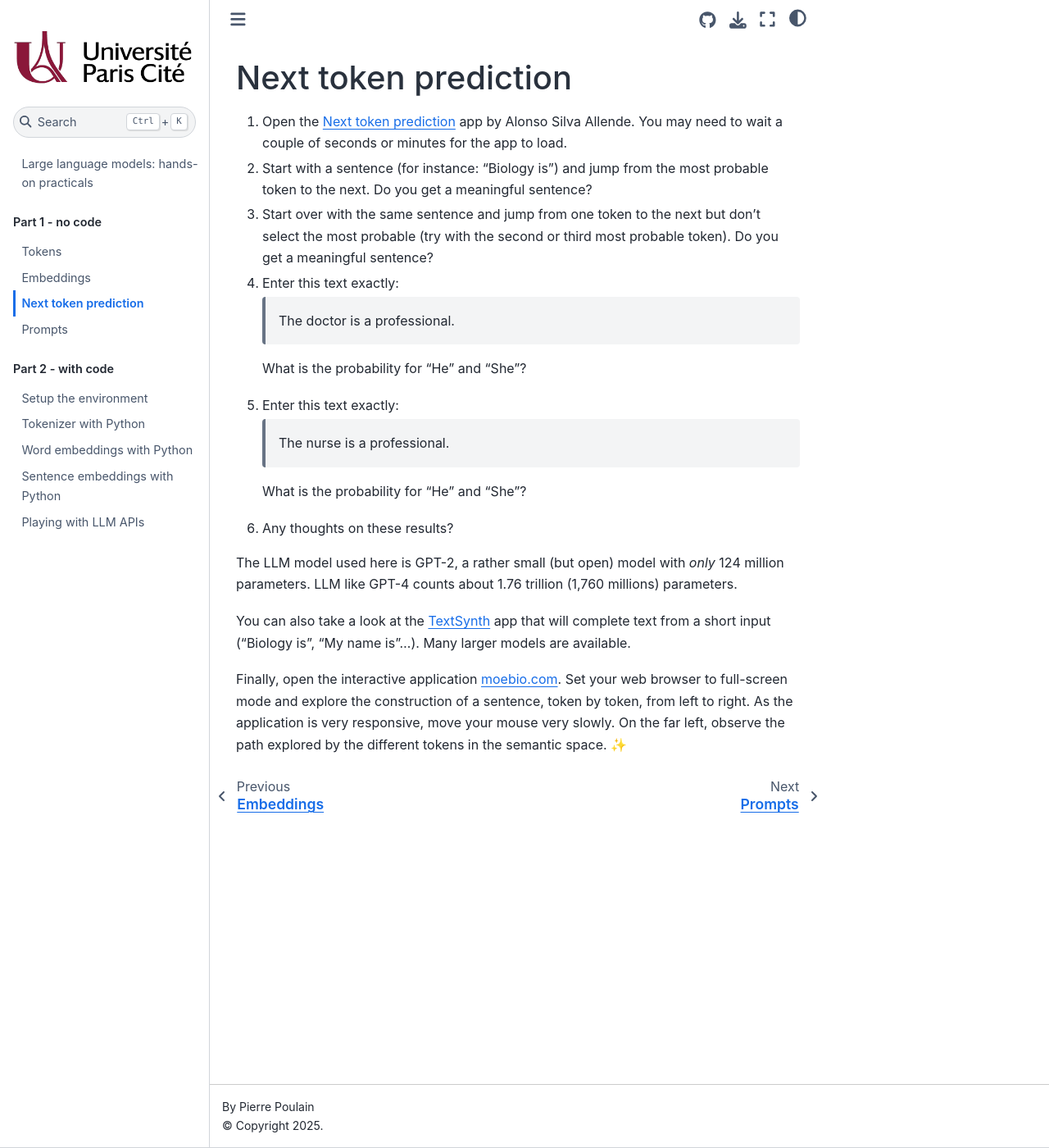
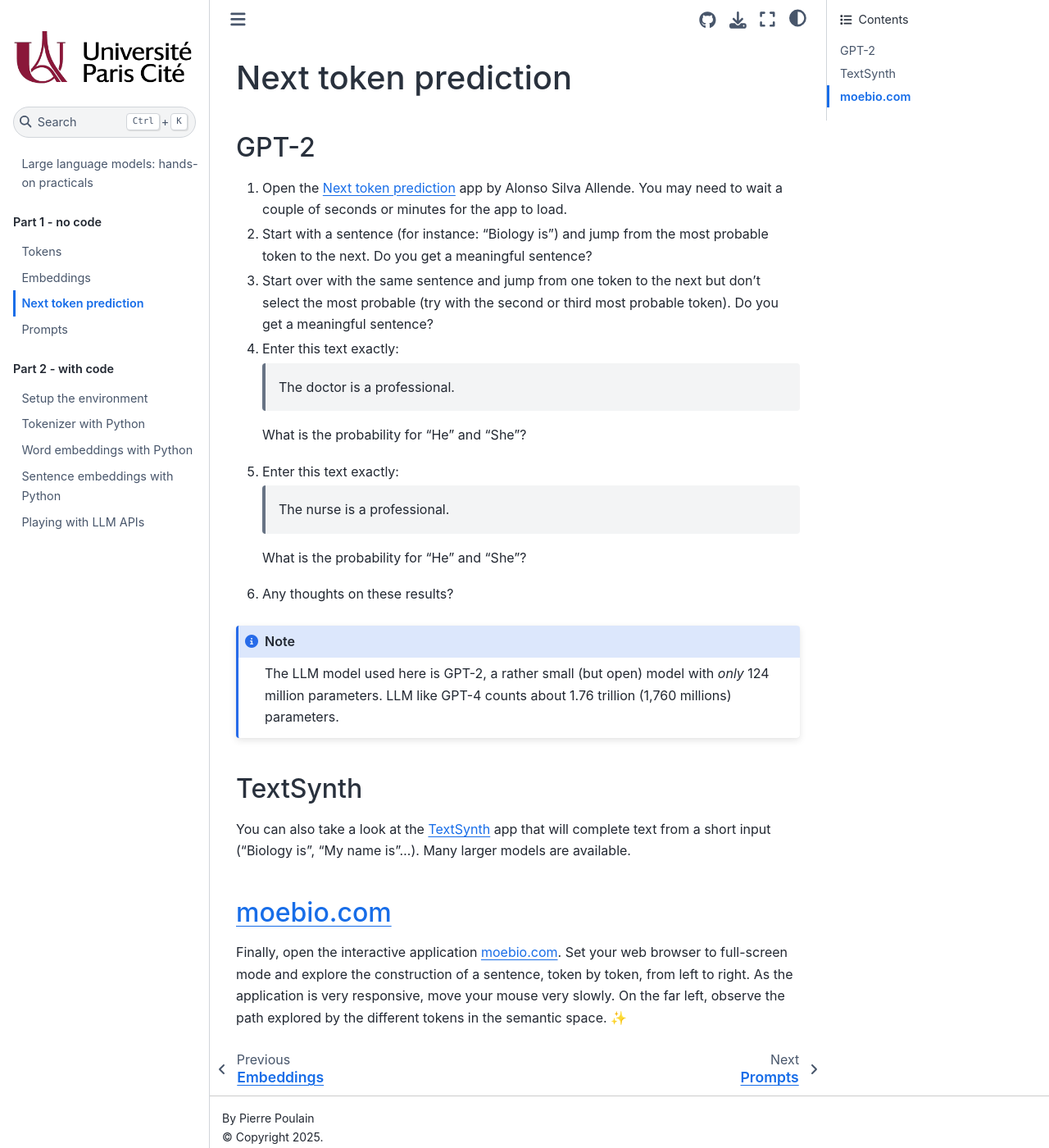
Before and after one commit to pierrepo/llm-practicals, a Jupyter Book: the page built from content/next_token_prediction.md, in a window 1280 px wide and 1400 px high. Shown: the whole window at 82% size. Built offline with Jupyter Book 1.0.4 settings and Sphinx 7.4.7 and the Sphinx Book theme 1.1.4, drawn with Linux system fonts in a browser that asks for light colours.

Commit message:
Add more sections

````diff
--- a/content/next_token_prediction.md
+++ b/content/next_token_prediction.md
@@ -1,4 +1,6 @@
 # Next token prediction
+
+## GPT-2
 
 1. Open the [Next token prediction](https://alonsosilva-nexttokenprediction.hf.space/) app by Alonso Silva Allende. You may need to wait a couple of seconds or minutes for the app to load.
 2. Start with a sentence (for instance: "Biology is") and jump from the most probable token to the next. Do you get a meaningful sentence?
@@ -13,10 +15,14 @@
     What is the probability for "He" and "She"?
 6. Any thoughts on these results?
 
+```{note}
 The LLM model used here is GPT-2, a rather small (but open) model with *only* 124 million parameters. LLM like GPT-4 counts about 1.76 trillion (1,760 millions) parameters.
+```
 
+## TextSynth
 
 You can also take a look at the [TextSynth](https://textsynth.com/completion.html) app that will complete text from a short input ("Biology is", "My name is"...). Many larger models are available.
 
+## moebio.com
 
 Finally, open the interactive application [moebio.com](https://moebio.com/mind/). Set your web browser to full-screen mode and explore the construction of a sentence, token by token, from left to right. As the application is very responsive, move your mouse very slowly. On the far left, observe the path explored by the different tokens in the semantic space. ✨
````
